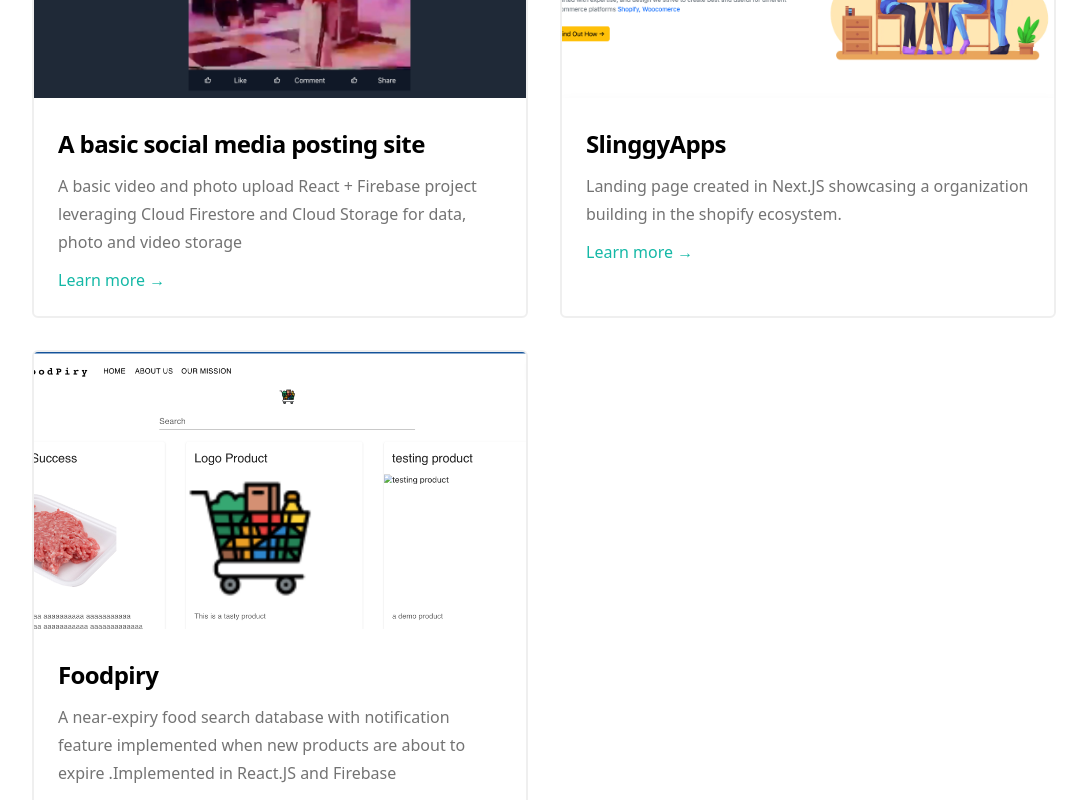
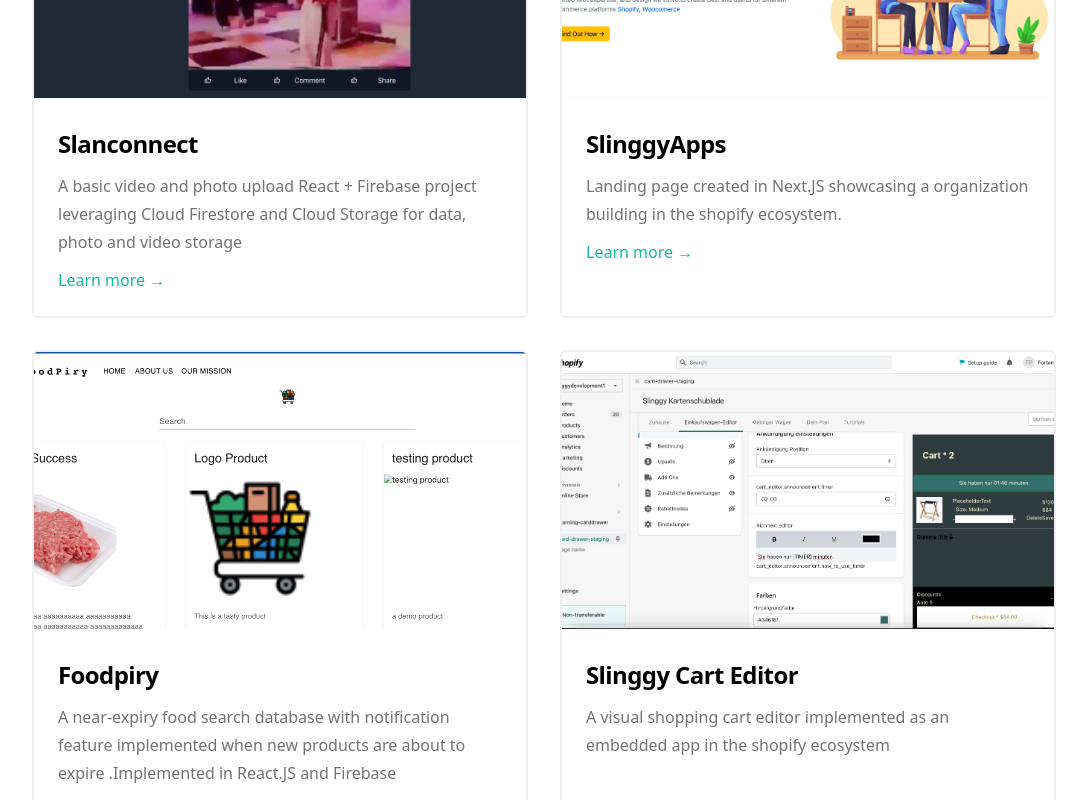
Before and after one commit to FortanPireva/personal-blog, a Next.js app: page /projects in a window 1280 px wide. Shown: the part 520-1320 px from the top of the page, without its empty margins (96-1183 px from the left). Built offline with nearby package versions, Linux system fonts and the light colour scheme; no server answers.

Commit message:
add one more project and google analytics

```diff
--- a/data/projectsData.js
+++ b/data/projectsData.js
@@ -1,6 +1,6 @@
 const projectsData = [
   {
-    title: 'A basic social media posting site',
+    title: 'Slanconnect',
     description: `A basic video and photo upload React + Firebase project leveraging Cloud Firestore and Cloud Storage
     for data, photo and video storage`,
     imgSrc: '/static/images/projects/slanconnect.png',
@@ -19,6 +19,12 @@
     imgSrc: '/static/images/projects/foodpiry.png',
     href: 'https://foodsearch-927fe.web.app/',
   },
+  {
+    title: 'Slinggy Cart Editor',
+    description:
+      'A visual shopping cart editor implemented as an embedded app in the shopify ecosystem',
+    imgSrc: '/static/images/projects/card-editor.png',
+  },
 ]
 
 export default projectsData
--- a/data/siteMetadata.js
+++ b/data/siteMetadata.js
@@ -25,7 +25,7 @@
     plausibleDataDomain: '', // e.g. tailwind-nextjs-starter-blog.vercel.app
     simpleAnalytics: false, // true or false
     umamiWebsiteId: '', // e.g. 123e4567-e89b-12d3-a456-426614174000
-    googleAnalyticsId: '', // e.g. UA-000000-2 or G-XXXXXXX
+    googleAnalyticsId: 'G-HE5JCV1CB5', // e.g. UA-000000-2 or G-XXXXXXX
     posthogAnalyticsId: '', // posthog.init e.g. phc_5yXvArzvRdqtZIsHkEm3Fkkhm3d0bEYUXCaFISzqPSQ
   },
   newsletter: {
```
Also changed, not shown: public/static/images/projects/card-editor.png (added).
